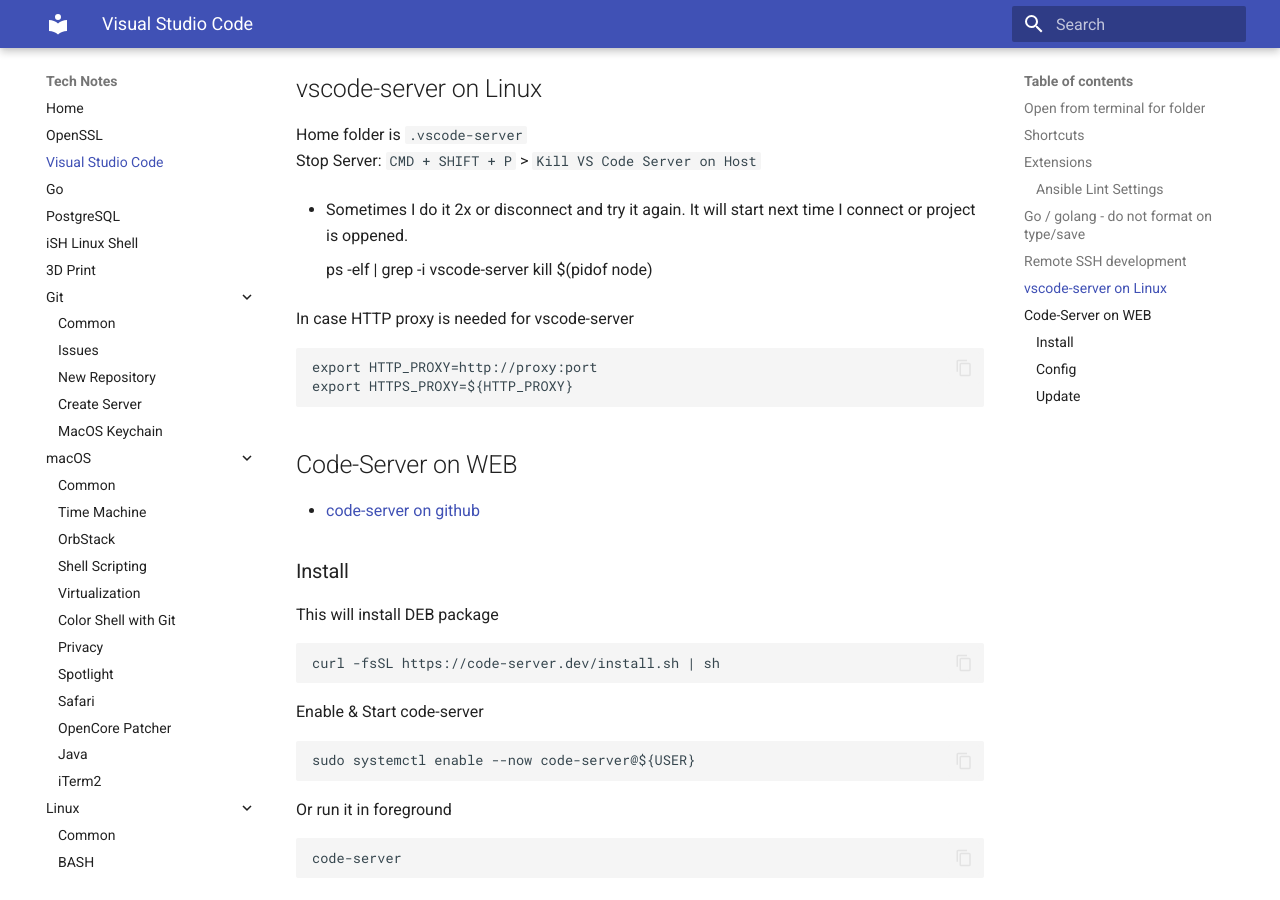
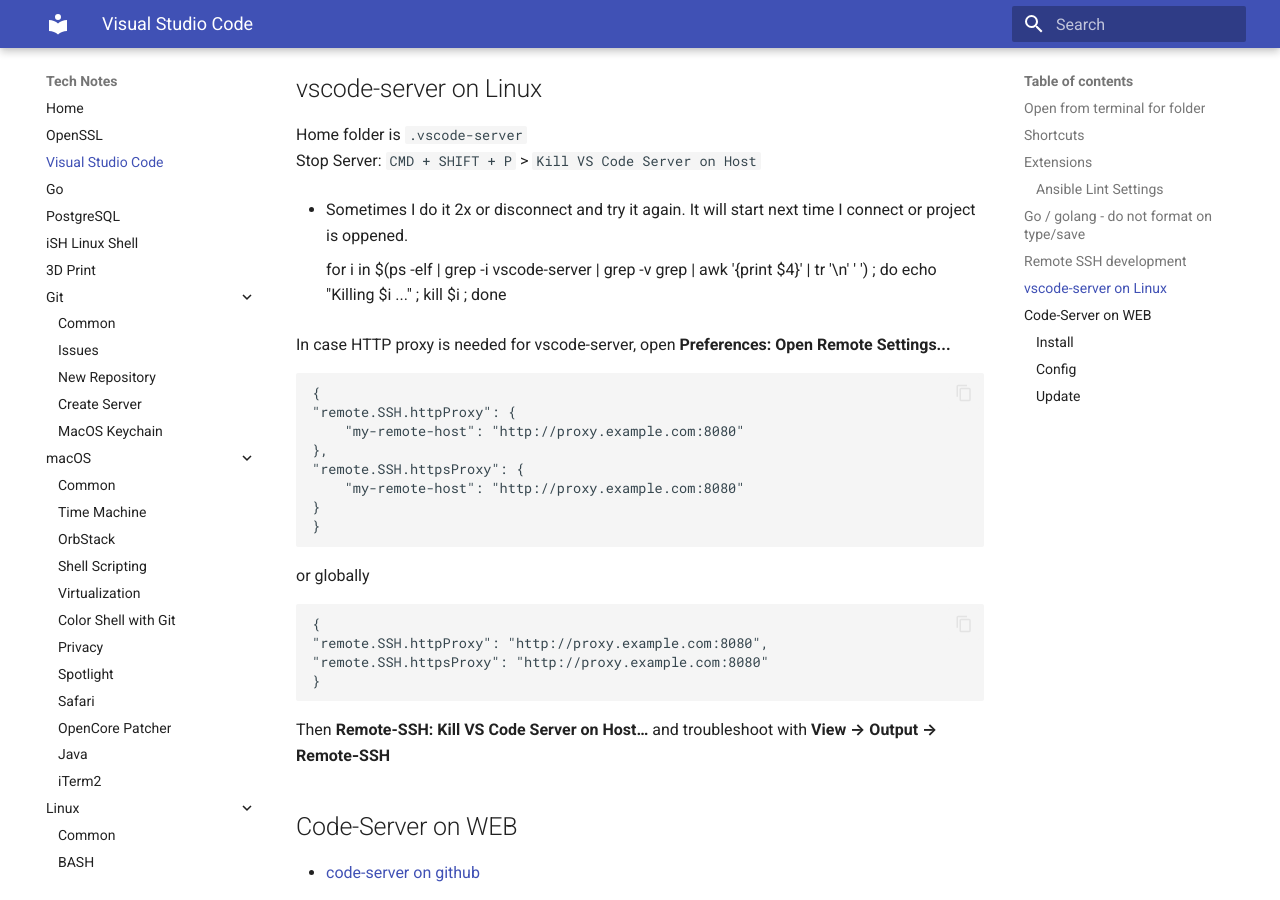
Before and after one commit to jorycz/technotes, an MkDocs documentation site: the page built from docs/VSCode/VSCode.md, in a window 1280 px wide and 900 px high, scrolled down 2502 px. Built offline with MkDocs 1.6.1 and Material for MkDocs 9.7.7, drawn with Linux system fonts in a browser that asks for light colours.

Commit message:
Update VSCode

```diff
--- a/docs/VSCode/VSCode.md
+++ b/docs/VSCode/VSCode.md
@@ -84,13 +84,27 @@
 
 * Sometimes I do it 2x or disconnect and try it again. It will start next time I connect or project is oppened.
 
-    ps -elf | grep -i vscode-server
-    kill $(pidof node)
+    for i in $(ps -elf | grep -i vscode-server | grep -v grep | awk '{print $4}' | tr '\n' ' ') ; do echo "Killing $i ..." ; kill $i ; done
 
-In case HTTP proxy is needed for vscode-server
+In case HTTP proxy is needed for vscode-server, open **Preferences: Open Remote Settings...**
 
-    export HTTP_PROXY=http://proxy:port
-    export HTTPS_PROXY=${HTTP_PROXY}
+    {
+    "remote.SSH.httpProxy": {
+        "my-remote-host": "http://proxy.example.com:8080"
+    },
+    "remote.SSH.httpsProxy": {
+        "my-remote-host": "http://proxy.example.com:8080"
+    }
+    }
+
+or globally
+
+    {
+    "remote.SSH.httpProxy": "http://proxy.example.com:8080",
+    "remote.SSH.httpsProxy": "http://proxy.example.com:8080"
+    }
+
+Then **Remote-SSH: Kill VS Code Server on Host…** and troubleshoot with **View → Output → Remote‑SSH**
 
 ## Code-Server on WEB
 
```
